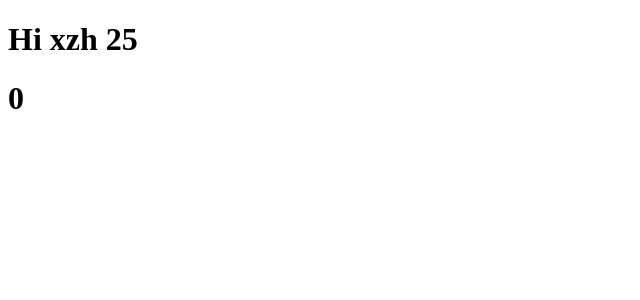
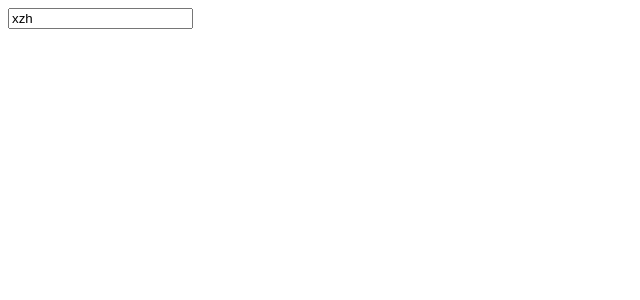
Before and after one commit to xzhc/React-Beginner, a React (Vite) app in the folder first-react-app/: page / in a window 1280 px wide. Shown: the top 300 px of the page, without its empty margins (0-640 px from the left). Built offline with nearby package versions, Linux system fonts and the light colour scheme.

Commit message:
Input Event Listeners

```diff
--- a/first-react-app/src/App.jsx
+++ b/first-react-app/src/App.jsx
@@ -1,37 +1,17 @@
-// import { useState } from "react";
-import { AppClass } from "./AppClass";
-import { CounterClass } from "./CounterClass";
-// function slowGetter() {
-//   console.log("State getter");
-//   return "xzh";
-// }
+import { useState } from "react";
 
 function App() {
-  // const [name, setName] = useState("xzh");
-  // const [age, setAge] = useState(25);
-  // const [person, setPerson] = useState({ name: "xzh", age: 25 });
-  // function handleClick() {
-  //   // console.log("Age:", age);
-  //   //setName("xsy");
-  //   //setAge((currentAge) => currentAge + 1);
-  //   //console.log("Age:", age);
-  //   //setAge((currentAge) => currentAge + 1);
-  //   setPerson({ ...person, name: "xsy" });
-  // }
+  const [name, setName] = useState("xzh");
+
   return (
-    // <h1 onClick={handleClick}>
-    //   {person.name} {person.age}
-    // </h1>
-    // <Counter />
-    <>
-      <AppClass />
-      <CounterClass />
-    </>
+    <input
+      type="text"
+      value={name}
+      onChange={(e) => {
+        setName(e.target.value);
+      }}
+    />
   );
 }
 
 export default App;
-
-//Create a new component called counter
-//have a state for a counter that starts at 0 and render that in the jsx
-//When you click the number increment it by 1
```
